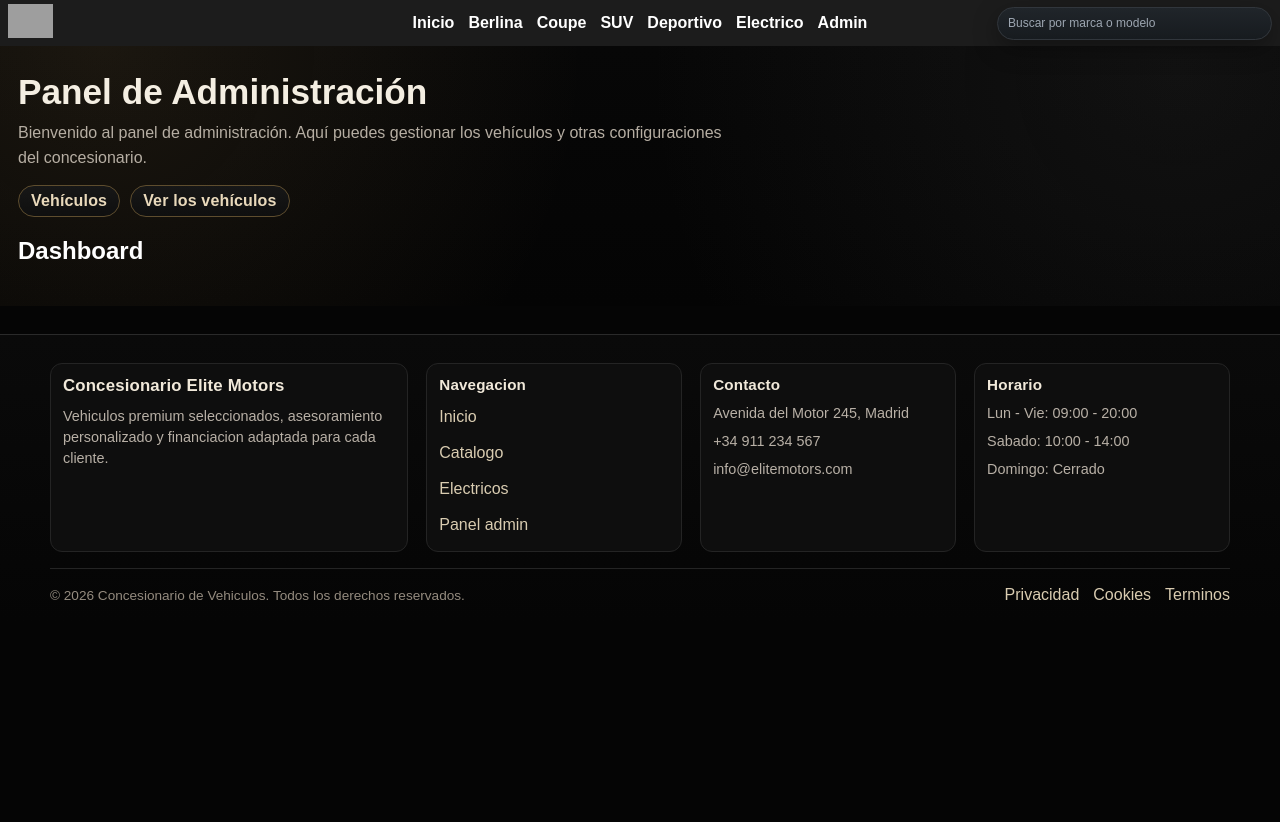
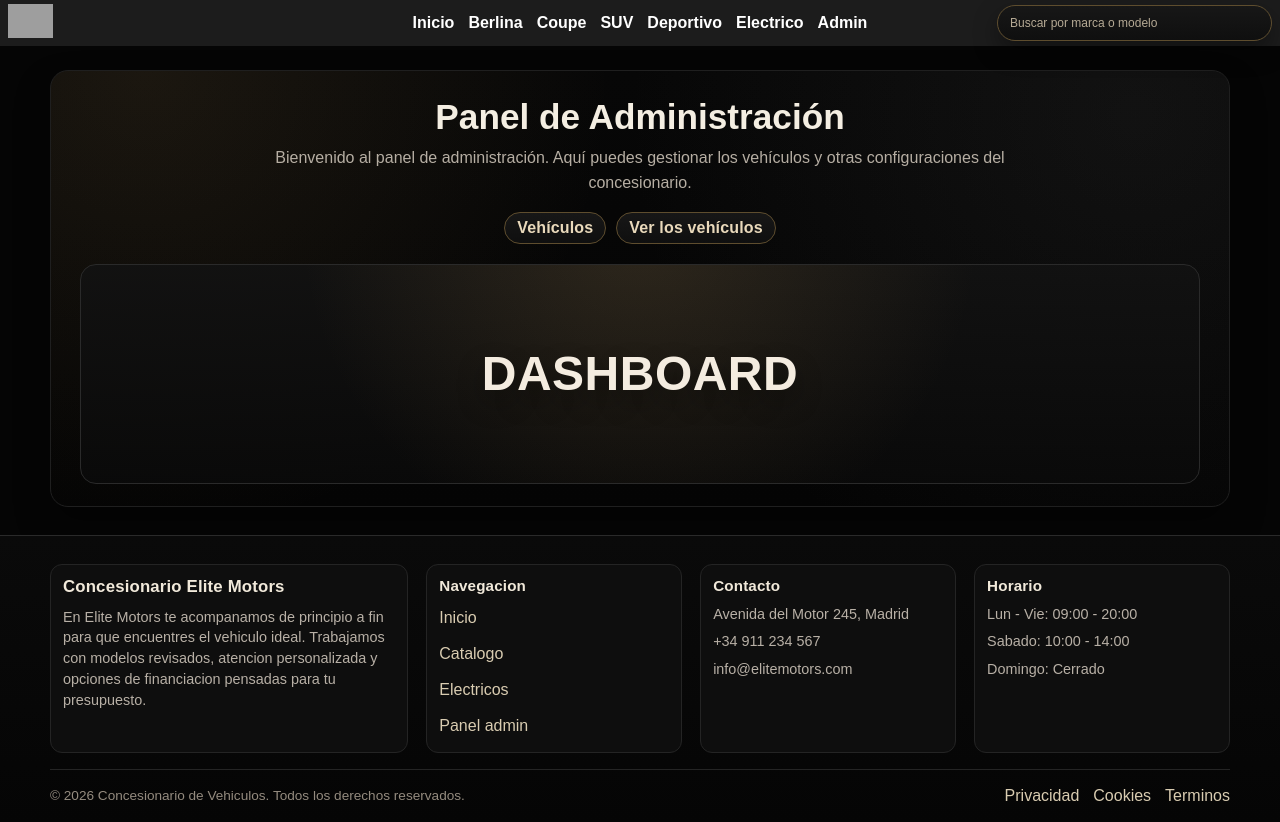
Before and after one commit to TomyRoko/frontend-proyecto-concesionario-de-vehiculos-tzvetomir, a React (Vite) app in the folder frontend-proyecto-concesionario-de-vehiculos-tzvetomir/: page /admin in a window 1280 px wide. Before the commit the page ends 800 px from the top, so only its background shows below. Built offline with nearby package versions, Linux system fonts and the light colour scheme; grey boxes are pictures that could not be loaded.

Commit message:
mejore el estilo del adminLayout y el del footer

```diff
--- a/frontend-proyecto-concesionario-de-vehiculos-tzvetomir/src/components/Footer.jsx
+++ b/frontend-proyecto-concesionario-de-vehiculos-tzvetomir/src/components/Footer.jsx
@@ -9,8 +9,10 @@ function Footer() {
         <section className="footer-block">
           <h3>Concesionario Elite Motors</h3>
           <p>
-            Vehiculos premium seleccionados, asesoramiento personalizado y
-            financiacion adaptada para cada cliente.
+            En Elite Motors te acompanamos de principio a fin para que
+            encuentres el vehiculo ideal. Trabajamos con modelos revisados,
+            atencion personalizada y opciones de financiacion pensadas para tu
+            presupuesto.
           </p>
         </section>
 
@@ -41,8 +43,7 @@ function Footer() {
 
       <div className="footer-bottom">
         <p>
-          © {Fecha} Concesionario de Vehiculos. Todos los derechos
-          reservados.
+          © {Fecha} Concesionario de Vehiculos. Todos los derechos reservados.
         </p>
         <div className="footer-legal-links">
           <a href="#">Privacidad</a>
--- a/frontend-proyecto-concesionario-de-vehiculos-tzvetomir/src/index.css
+++ b/frontend-proyecto-concesionario-de-vehiculos-tzvetomir/src/index.css
@@ -74,30 +74,31 @@ a {
 
 .header-search input[type="search"] {
   width: 100%;
-  height: 33px;
-  border: 1px solid #31363c;
+  height: 36px;
+  border: 1px solid #5e4d2e;
   border-radius: 999px;
-  padding: 0 10px;
-  background: linear-gradient(180deg, #20252a, #171b1f);
-  color: #f6f8fa;
+  padding: 0 12px;
+  background: linear-gradient(180deg, #171717, #0f0f0f);
+  color: #efe4cf;
   font-size: 12px;
   outline: none;
-  box-shadow: 0 8px 24px rgba(0, 0, 0, 0.35);
+  box-shadow: 0 10px 24px rgba(0, 0, 0, 0.38);
   transition:
     border-color 0.2s ease,
     box-shadow 0.2s ease,
-    transform 0.2s ease;
+    transform 0.2s ease,
+    background-color 0.2s ease;
 }
 
 .header-search input[type="search"]::placeholder {
-  color: #9da6b1;
+  color: #b6aa95;
 }
 
 .header-search input[type="search"]:focus {
-  border-color: #68c1ff;
+  border-color: #9a8352;
   box-shadow:
-    0 10px 28px rgba(0, 0, 0, 0.45),
-    0 0 0 3px rgba(104, 193, 255, 0.22);
+    0 12px 28px rgba(0, 0, 0, 0.46),
+    0 0 0 3px rgba(154, 131, 82, 0.24);
   transform: translateY(-1px);
 }
 
@@ -106,10 +107,10 @@ a {
   top: calc(100% + 5px);
   right: 0;
   width: 100%;
-  border: 1px solid #2b3035;
-  border-radius: 10px;
-  background-color: #14181c;
-  box-shadow: 0 16px 34px rgba(0, 0, 0, 0.48);
+  border: 1px solid #4f4027;
+  border-radius: 12px;
+  background: linear-gradient(180deg, #131313, #0c0c0c);
+  box-shadow: 0 18px 36px rgba(0, 0, 0, 0.5);
   overflow: hidden;
   z-index: 50;
 }
@@ -119,9 +120,11 @@ a {
   justify-content: space-between;
   align-items: center;
   gap: 10px;
-  padding: 8px 10px;
-  border-bottom: 1px solid #23282d;
-  transition: background-color 0.18s ease;
+  padding: 9px 10px;
+  border-bottom: 1px solid #2a2419;
+  transition:
+    background-color 0.18s ease,
+    color 0.18s ease;
 }
 
 .search-button:last-child {
@@ -129,23 +132,23 @@ a {
 }
 
 .search-button:hover {
-  background-color: #1d2329;
+  background-color: #1b1b1b;
 }
 
 .search-button strong {
-  color: #f2f5f7;
+  color: #efe4cf;
   font-size: 12px;
 }
 
 .search-button span {
-  color: #bec7d1;
+  color: #c8bca9;
   font-size: 10px;
 }
 
 .no-results {
   margin: 0;
   padding: 8px 10px;
-  color: #bec7d1;
+  color: #c8bca9;
   font-size: 11px;
 }
 
@@ -429,6 +432,10 @@ footer a:focus-visible {
 .catalogo-page {
   min-height: calc(100vh - 120px);
   padding: 26px 18px 34px;
+  display: grid;
+  justify-items: center;
+  align-content: start;
+  gap: 10px;
   background:
     radial-gradient(circle at 8% 0%, rgba(174, 139, 81, 0.13), transparent 38%),
     radial-gradient(
@@ -440,15 +447,22 @@ footer a:focus-visible {
 }
 
 .catalogo-page h1 {
-  margin: 0 0 10px;
+  margin: 2px 0 8px;
+  max-width: 24ch;
+  text-align: center;
   font-size: clamp(1.65rem, 4.2vw, 2.6rem);
   letter-spacing: -0.02em;
+  line-height: 1.08;
+  text-wrap: balance;
   color: #f4efe5;
+  text-shadow: 0 10px 24px rgba(0, 0, 0, 0.38);
 }
 
 .catalogo-page > p {
-  margin: 0 0 18px;
-  max-width: 72ch;
+  margin: 0 0 14px;
+  max-width: 80ch;
+  text-align: center;
+  text-wrap: balance;
   line-height: 1.62;
   color: #b6afa4;
 }
@@ -456,6 +470,7 @@ footer a:focus-visible {
 .vehiculo-filters {
   display: grid;
   grid-template-columns: 1.2fr 0.8fr 0.8fr;
+  width: min(1080px, 100%);
   gap: 12px;
   align-items: end;
   margin-bottom: 18px;
@@ -463,6 +478,7 @@ footer a:focus-visible {
   border: 1px solid #2b2b2b;
   border-radius: 14px;
   background: rgba(16, 16, 16, 0.9);
+  box-shadow: 0 14px 28px rgba(0, 0, 0, 0.3);
 }
 
 .vehiculo-filters label {
@@ -494,8 +510,13 @@ footer a:focus-visible {
 }
 
 .catalogo-page .vehiculos-catalogo {
-  width: 100%;
+  width: min(1120px, 100%);
   padding: 0;
+}
+
+.catalogo-page .vehiculos-catalogo > p {
+  text-align: center;
+  color: #e9dfcd;
 }
 
 .catalogo-page .vehiculos-list {
@@ -657,17 +678,28 @@ footer a:focus-visible {
   }
 }
 
+.admin-main {
+  padding-top: clamp(12px, 2.5vw, 24px);
+  padding-inline: clamp(10px, 2vw, 20px);
+}
+
 .admin-layout {
+  width: min(1180px, 100%);
+  margin: 0 auto;
   padding: 26px 18px 22px;
   background:
     radial-gradient(circle at 8% 0%, rgba(166, 131, 75, 0.13), transparent 40%),
     radial-gradient(circle at 92% 10%, rgba(99, 99, 99, 0.12), transparent 44%),
     linear-gradient(180deg, #070707 0%, #040404 100%);
+  border: 1px solid #1f1f1f;
+  border-radius: 18px;
+  box-shadow: 0 18px 34px rgba(0, 0, 0, 0.35);
 }
 
 .admin-sidebar {
-  margin-bottom: 14px;
-  max-width: 80ch;
+  margin: 0 auto 16px;
+  max-width: 84ch;
+  text-align: center;
 }
 
 .admin-sidebar h1 {
@@ -688,11 +720,17 @@ footer a:focus-visible {
 
 .admin-nav ul {
   display: flex;
+  justify-content: center;
   flex-wrap: wrap;
   gap: 10px;
   margin: 0;
   padding: 0;
   list-style: none;
+}
+
+.admin-content-wrap {
+  width: min(1120px, 100%);
+  margin: 0 auto;
 }
 
 .admin-vehiculos-page {
@@ -702,6 +740,34 @@ footer a:focus-visible {
   border: 1px solid #2a2a2a;
   border-radius: 16px;
   background: rgba(14, 14, 14, 0.88);
+}
+
+.admin-dashboard-page {
+  margin-top: 8px;
+  min-height: 220px;
+  display: grid;
+  place-items: center;
+  border: 1px solid #2a2a2a;
+  border-radius: 16px;
+  padding: clamp(24px, 5vw, 46px);
+  background:
+    radial-gradient(
+      circle at 50% -20%,
+      rgba(166, 131, 75, 0.2),
+      transparent 55%
+    ),
+    linear-gradient(180deg, rgba(18, 18, 18, 0.9), rgba(10, 10, 10, 0.9));
+  text-align: center;
+}
+
+.admin-dashboard-title {
+  margin: 0;
+  font-size: clamp(1.8rem, 4.6vw, 3rem);
+  line-height: 1.08;
+  letter-spacing: 0.01em;
+  color: #f4ece0;
+  text-transform: uppercase;
+  text-shadow: 0 12px 26px rgba(0, 0, 0, 0.45);
 }
 
 .admin-vehiculos-message {
--- a/frontend-proyecto-concesionario-de-vehiculos-tzvetomir/src/layouts/AdminLayout.jsx
+++ b/frontend-proyecto-concesionario-de-vehiculos-tzvetomir/src/layouts/AdminLayout.jsx
@@ -6,11 +6,14 @@ function AdminLayout() {
   return (
     <>
       <Header />
-      <main>
+      <main className="admin-main">
         <div className="admin-layout">
           <div className="admin-sidebar">
             <h1>Panel de Administración</h1>
-            <p>Bienvenido al panel de administración. Aquí puedes gestionar los vehículos y otras configuraciones del concesionario.</p>
+            <p>
+              Bienvenido al panel de administración. Aquí puedes gestionar los
+              vehículos y otras configuraciones del concesionario.
+            </p>
           </div>
           <nav className="admin-nav">
             <ul>
@@ -18,7 +21,9 @@ function AdminLayout() {
               <Link to="/vehiculos">Ver los vehículos</Link>
             </ul>
           </nav>
-          <Outlet />
+          <div className="admin-content-wrap">
+            <Outlet />
+          </div>
         </div>
       </main>
       <Footer />
--- a/frontend-proyecto-concesionario-de-vehiculos-tzvetomir/src/pages/admin/DaskboardPage.jsx
+++ b/frontend-proyecto-concesionario-de-vehiculos-tzvetomir/src/pages/admin/DaskboardPage.jsx
@@ -1,7 +1,7 @@
 function DashboardPage() {
   return (
-    <section>
-      <h1>Dashboard</h1>
+    <section className="admin-dashboard-page">
+      <h1 className="admin-dashboard-title">Dashboard</h1>
     </section>
   );
 }
```
